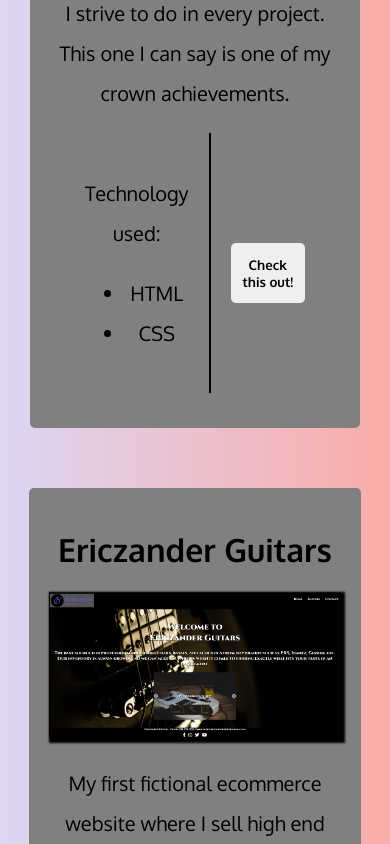
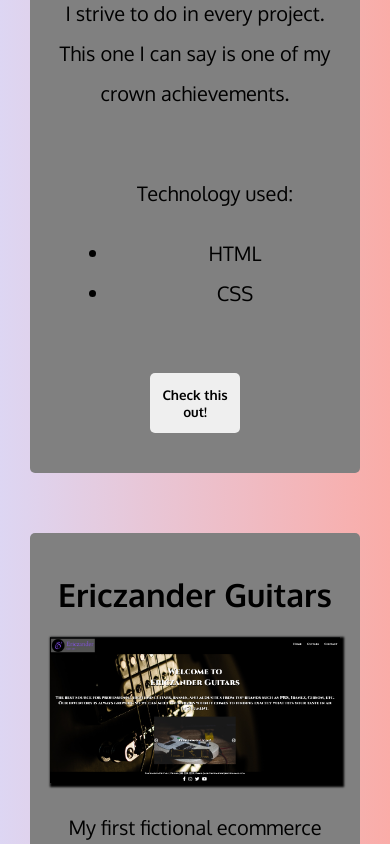
Before and after one commit to JLewis777/myPortfolio, a React (Create React App) app in the folder i_am_josh/: page /Portfolio in a window 390 px wide. Shown: the part 1240-2084 px from the top of the page. Built offline with nearby package versions, Linux system fonts and the light colour scheme.

Commit message:
Adjusted css mobile response

```diff
--- a/i_am_josh/src/components/Home/Home.css
+++ b/i_am_josh/src/components/Home/Home.css
@@ -23,12 +23,13 @@
     background-repeat: no-repeat;
     background-size: cover;
     min-height: 72vh;
+    overflow-y: scroll;
   }
 
   .hero-text {
-    font-size: 60px;
+    font-size: 30px;
     text-align: left;
-    margin-left: 60px;
+    margin-left: 20px;
     padding-top: 30px;
   }
 }
--- a/i_am_josh/src/components/Portfolio/Portcards.css
+++ b/i_am_josh/src/components/Portfolio/Portcards.css
@@ -101,4 +101,18 @@
   .innerbtn {
     width: 100%;
   }
+
+  .section2 {
+    display: block;
+  }
+
+  .tstack {
+    border: none;
+    margin: 0 auto;
+  }
+
+  .btn {
+    width: 90px;
+    margin: 0 auto;
+  }
 }
```
